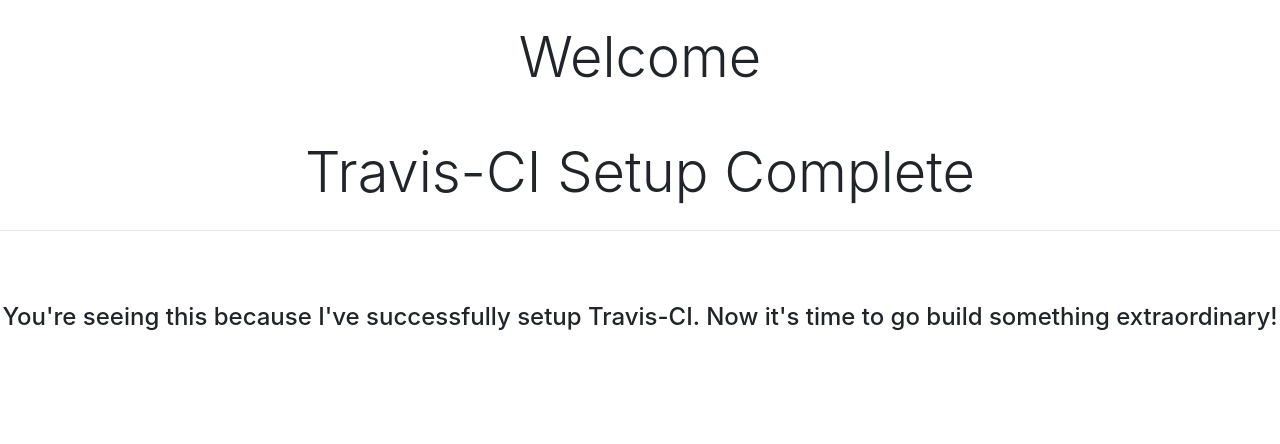
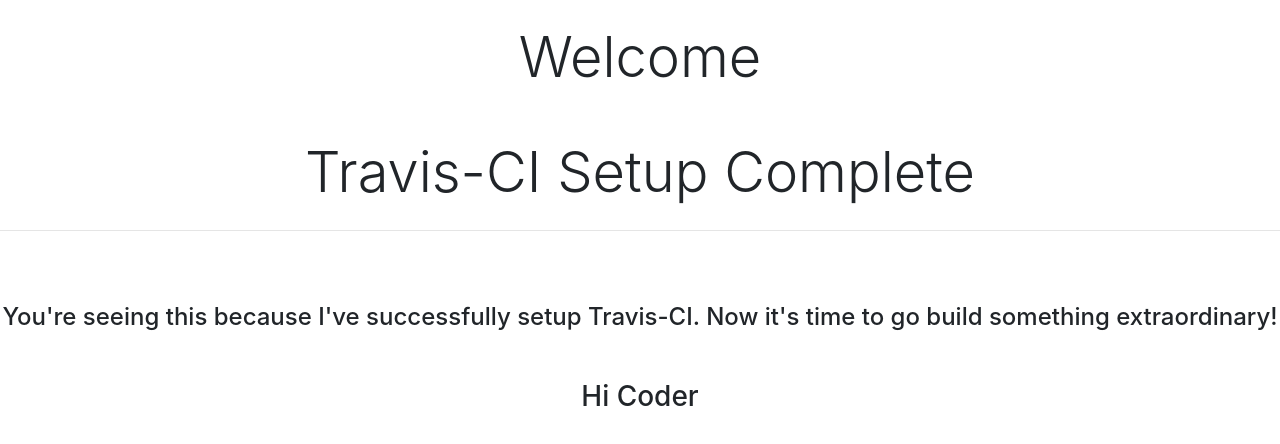
Before and after one commit to kishan79/Travis-CI, a plain HTML site: page public/index.html in a window 1280 px wide. Drawn offline with nearby package versions, Linux system fonts and the light colour scheme.

Commit message:
code updated

```diff
--- a/public/index.html
+++ b/public/index.html
@@ -13,6 +13,7 @@
       <h1 class="display-4 text-center mt-5">Travis-CI Setup Complete</h1>
 	  <hr class="my-4">
       <h4 class="text-center pt-5">You're seeing this because I've successfully setup Travis-CI. Now it's time to go build something extraordinary!</h4>
+	  <h3 class="text-center mt-5">Hi Coder</h3>
     </div>
 
 
```
